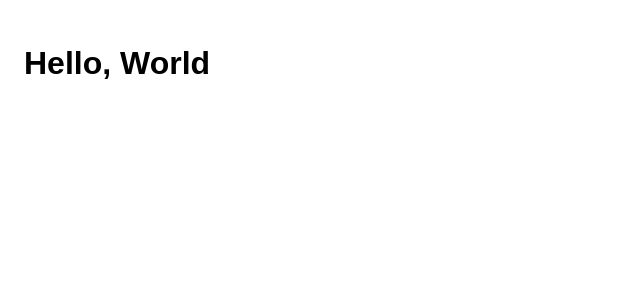
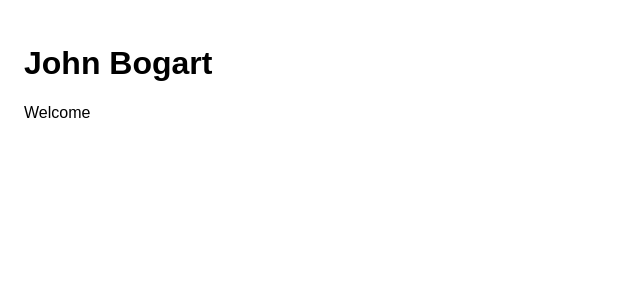
Before and after one commit to JBogart91/cheesesteak, a Nuxt app: page / in a window 1280 px wide. Shown: the top 300 px of the page, without its empty margins (0-640 px from the left). Built offline with nearby package versions, Linux system fonts and the light colour scheme.

Commit message:
Add default font + remove Hello, World!

```diff
--- a/src/assets/styles/main.scss
+++ b/src/assets/styles/main.scss
@@ -1,5 +1,3 @@
-$futura: 'Futura', sans-serif;
-
 body {
-  font-family: $futura;
+  font-family: 'Microsoft Sans Serif', sans-serif;
 }
--- a/src/pages/index.vue
+++ b/src/pages/index.vue
@@ -1,6 +1,7 @@
 <template>
   <div>
-    <h1>Hello, World</h1>
+    <h1>John Bogart</h1>
+    <p>Welcome</p>
   </div>
 </template>
 
```
